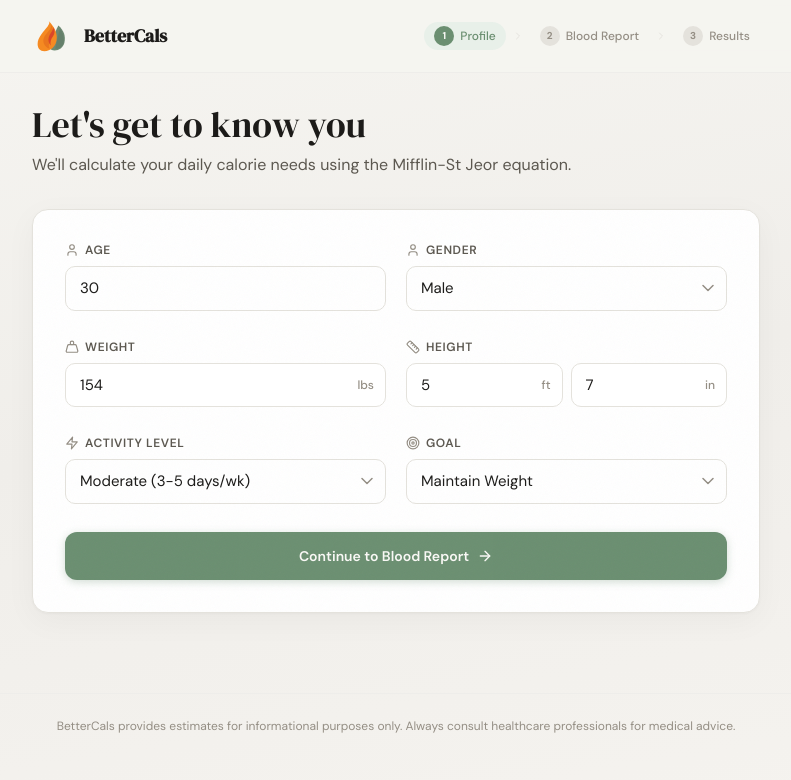
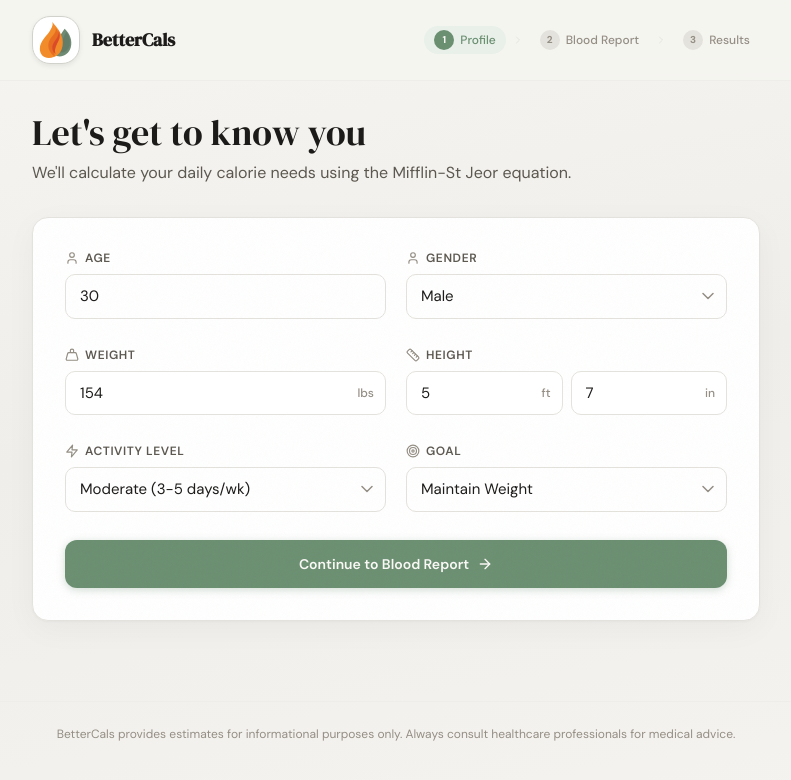
Before and after one commit to cyrusamalan/BetterCals, a Next.js app: page / in a window 1280 px wide. Shown: the top 780 px of the page, without its empty margins (244-1035 px from the left). Built offline with nearby package versions, Linux system fonts and the light colour scheme.

Commit message:
chore: improve BetterCals vector logo
Refine mark geometry and switch app icon to SVG.

Made-with: Cursor

```diff
--- a/app/page.tsx
+++ b/app/page.tsx
@@ -132,8 +132,15 @@ export default function Home() {
       >
         <div className="max-w-3xl mx-auto px-5 py-4 flex items-center justify-between">
           <div className="flex items-center gap-3">
-            <div className="w-10 h-10 flex items-center justify-center">
-              <BetterCalsMark className="w-10 h-10" />
+            <div
+              className="w-12 h-12 rounded-[18px] flex items-center justify-center"
+              style={{
+                backgroundColor: '#ffffff',
+                border: '1px solid #d2d2cc',
+                boxShadow: '0 2px 5px rgba(0,0,0,0.08)',
+              }}
+            >
+              <BetterCalsMark className="w-8.5 h-8.5" />
             </div>
             <div>
               <h1 className="text-lg font-bold font-display" style={{ color: 'var(--text-primary)' }}>
--- a/components/BetterCalsMark.tsx
+++ b/components/BetterCalsMark.tsx
@@ -11,64 +11,80 @@ export default function BetterCalsMark({
 }) {
   return (
     <svg
-      viewBox="0 0 100 100"
+      viewBox="0 0 256 256"
       className={clsx('block', className)}
       role="img"
       aria-label={title}
       xmlns="http://www.w3.org/2000/svg"
     >
       <title>{title}</title>
-      {/* Match reference: soft, slightly warm fills */}
 
-      {/* Leaf (right) */}
+      {/* Leaf (behind, right) */}
       <path
-        d="M66 24
-           C79 35 85 51 81 67
-           C77 83 60 90 47 84
-           C49 70 55 44 66 24 Z"
-        fill="#6E8A72"
+        d="
+          M 176 66
+          C 206 94 220 132 210 170
+          C 198 214 150 232 118 210
+          C 122 170 140 112 176 66
+          Z
+        "
+        fill="#6F8B73"
       />
       {/* Leaf inner shade */}
       <path
-        d="M70 31
-           C78 42 81 54 79 66
-           C77 77 67 83 58 82
-           C61 69 65 48 70 31 Z"
-        fill="#5F7866"
-        opacity="0.55"
+        d="
+          M 186 84
+          C 203 106 209 132 204 158
+          C 196 190 167 204 145 196
+          C 151 165 162 120 186 84
+          Z
+        "
+        fill="#5E7865"
+        opacity="0.7"
       />
 
-      {/* Flame (left outer) */}
+      {/* Flame outer (left) */}
       <path
-        d="M41 12
-           C55 26 62 39 62 54
-           C62 77 46 88 31 88
-           C20 88 14 81 14 70
-           C14 52 30 38 39 26
-           C45 18 44 15 41 12 Z"
-        fill="#F58A22"
+        d="
+          M 106 26
+          C 142 66 166 100 166 142
+          C 166 202 126 228 88 228
+          C 58 228 38 206 38 178
+          C 38 134 78 106 96 74
+          C 110 50 112 38 106 26
+          Z
+        "
+        fill="#F28C2B"
       />
-      {/* Flame darker inner */}
+
+      {/* Flame inner (darker orange) */}
       <path
-        d="M47 21
-           C55 33 56 44 50 53
-           C42 64 40 73 44 82
-           C30 77 27 65 29 57
-           C32 46 42 39 46 31
-           C48 27 48 24 47 21 Z"
-        fill="#E8731E"
-        opacity="0.9"
+        d="
+          M 122 54
+          C 146 84 150 110 140 134
+          C 124 176 114 194 122 220
+          C 92 202 82 172 86 148
+          C 92 114 120 100 126 76
+          C 128 68 127 60 122 54
+          Z
+        "
+        fill="#E56B22"
+        opacity="0.95"
       />
+
       {/* Red stripe */}
       <path
-        d="M53 26
-           C58 36 57 44 53 50
-           C47 58 45 65 47 74
-           C41 67 40 59 42 53
-           C44 45 50 40 52 34
-           C54 30 54 28 53 26 Z"
-        fill="#D9452A"
-        opacity="0.95"
+        d="
+          M 138 64
+          C 154 94 152 116 140 136
+          C 124 164 118 184 126 206
+          C 108 192 104 172 110 154
+          C 118 132 136 120 140 102
+          C 144 86 144 74 138 64
+          Z
+        "
+        fill="#D94A2A"
+        opacity="0.92"
       />
     </svg>
   );
--- a/components/BloodTestDashboard.tsx
+++ b/components/BloodTestDashboard.tsx
@@ -383,7 +383,16 @@ export default function BloodTestDashboard({ result, markers, profile, onReset }
             New Analysis
           </button>
           <div className="flex items-center gap-2">
-            <BetterCalsMark className="w-7 h-7" />
+            <div
+              className="w-9 h-9 rounded-[14px] flex items-center justify-center"
+              style={{
+                backgroundColor: '#ffffff',
+                border: '1px solid #d2d2cc',
+                boxShadow: '0 2px 5px rgba(0,0,0,0.08)',
+              }}
+            >
+              <BetterCalsMark className="w-6.5 h-6.5" />
+            </div>
             <span className="text-sm font-bold font-display" style={{ color: 'var(--text-primary)' }}>BetterCals</span>
           </div>
         </div>
```
Also changed, not shown: app/icon.svg.
